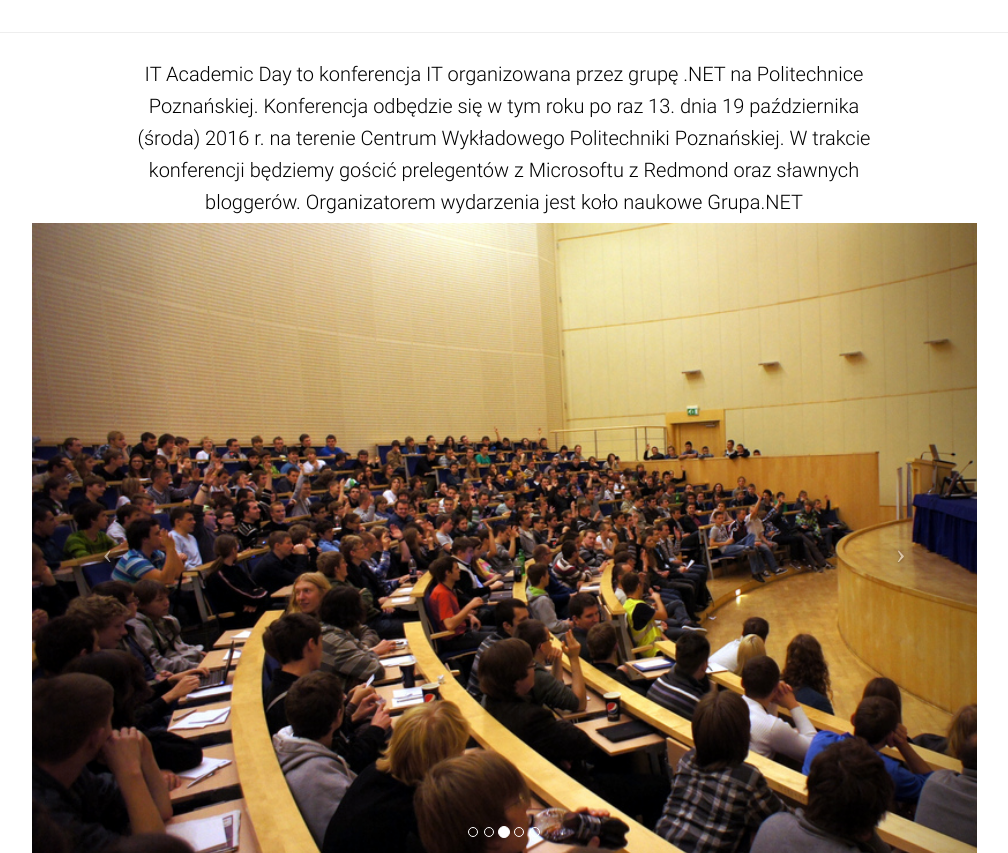
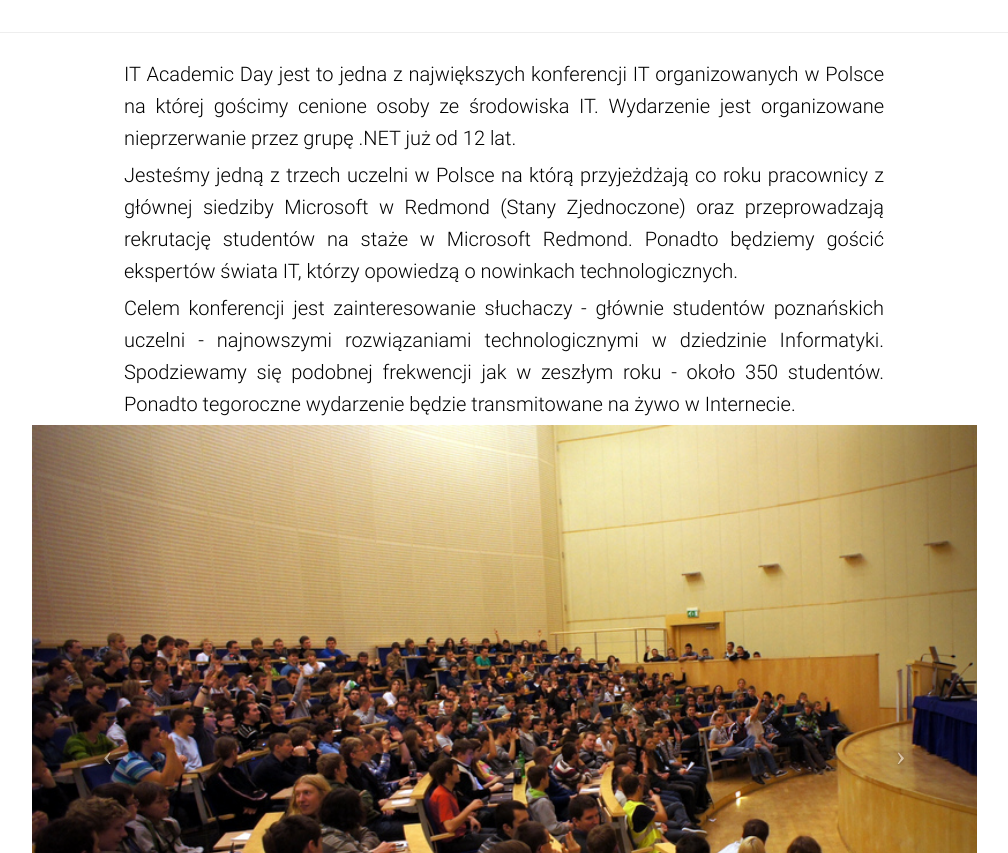
Before and after one commit to konraddysput/ItadSite, a website: page index.html in a window 1280 px wide. Shown: the part 926-1779 px from the top of the page, without its empty margins (136-1144 px from the left). Drawn offline with Linux system fonts and the light colour scheme; some packages are replaced by stand-ins of ours; files whose address does not match are found by name.

Commit message:
descirption of itad changed

```diff
--- a/index.html
+++ b/index.html
@@ -102,12 +102,15 @@
                 <h2>ITAD</h2>
                 <hr />
                 <div class="row">
-                    <div class="col-lg-8 col-lg-offset-2">
+                    <div class="col-lg-8 col-lg-offset-2 text-justify">
                         <p>
-                            IT Academic Day to konferencja IT organizowana przez grupę .NET na Politechnice Poznańskiej. Konferencja odbędzie się w tym
-                            roku po raz 13. dnia 19 października (środa) 2016 r. na terenie Centrum Wykładowego Politechniki
-                            Poznańskiej. W trakcie konferencji będziemy gościć prelegentów z Microsoftu z Redmond oraz sławnych
-                            bloggerów. Organizatorem wydarzenia jest koło naukowe Grupa.NET
+                            IT Academic Day jest to jedna z największych konferencji IT organizowanych w Polsce na której gościmy cenione osoby ze środowiska IT. Wydarzenie jest organizowane nieprzerwanie przez grupę .NET już od 12 lat.
+                        </p>
+                        <p>
+                            Jesteśmy jedną z trzech uczelni w Polsce na którą przyjeżdżają co roku pracownicy z głównej siedziby Microsoft w Redmond (Stany Zjednoczone) oraz przeprowadzają rekrutację studentów na staże w Microsoft Redmond. Ponadto będziemy gościć ekspertów świata IT, którzy opowiedzą o nowinkach technologicznych.
+                        </p>
+                        <p>
+                            Celem konferencji jest zainteresowanie słuchaczy - głównie studentów poznańskich uczelni - najnowszymi rozwiązaniami technologicznymi w dziedzinie Informatyki. Spodziewamy się podobnej frekwencji jak w zeszłym roku - około 350 studentów. Ponadto tegoroczne wydarzenie będzie transmitowane na żywo w Internecie.
                         </p>
                     </div>
                 </div>
```
